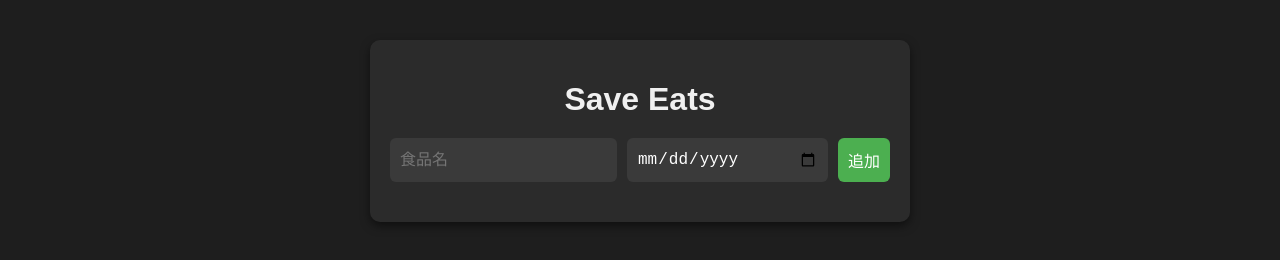
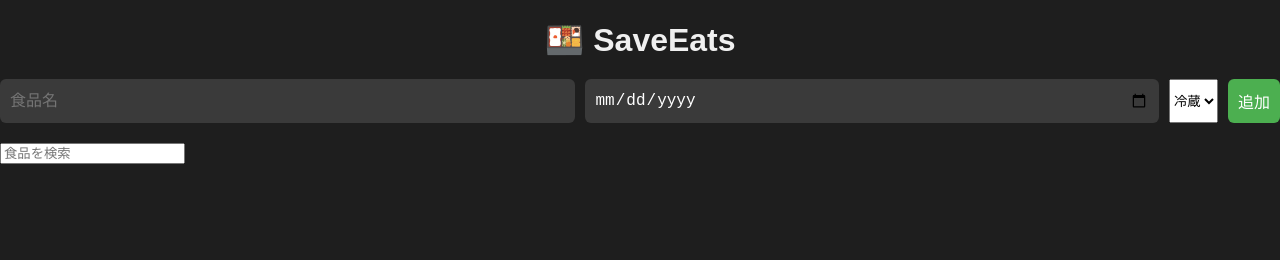
Before and after one commit to NK5796/food-tracker-app, a plain HTML site: page index.html in a window 1280 px wide. Drawn offline with Linux system fonts and the light colour scheme.

Commit message:
Update index.html

```diff
--- a/index.html
+++ b/index.html
@@ -1,21 +1,32 @@
 <!DOCTYPE html>
 <html lang="ja">
 <head>
-  <meta charset="UTF-8" />
-  <meta name="viewport" content="width=device-width, initial-scale=1.0" />
-  <title>Save Eats</title>
-  <link rel="stylesheet" href="style.css" />
+  <meta charset="UTF-8">
+  <meta name="viewport" content="width=device-width, initial-scale=1">
+  <title>SaveEats - 食材管理アプリ</title>
+  <link rel="stylesheet" href="style.css">
 </head>
 <body>
-  <div class="app-container">
-    <h1>Save Eats</h1>
+  <div class="container">
+    <h1>🍱 SaveEats</h1>
     <form id="food-form">
-      <input type="text" id="food-name" placeholder="食品名" required />
-      <input type="date" id="expiry-date" required />
+      <input type="text" id="food-name" placeholder="食品名" required>
+      <input type="date" id="food-date" required>
+      <select id="food-category">
+        <option value="冷蔵">冷蔵</option>
+        <option value="冷凍">冷凍</option>
+        <option value="常温">常温</option>
+      </select>
       <button type="submit">追加</button>
     </form>
-    <ul id="item-list"></ul>
+
+    <input type="text" id="search-bar" placeholder="食品を検索">
+
+    <div id="alert-box"></div>
+
+    <ul id="food-list"></ul>
   </div>
+
   <script src="main.js"></script>
 </body>
 </html>
```
